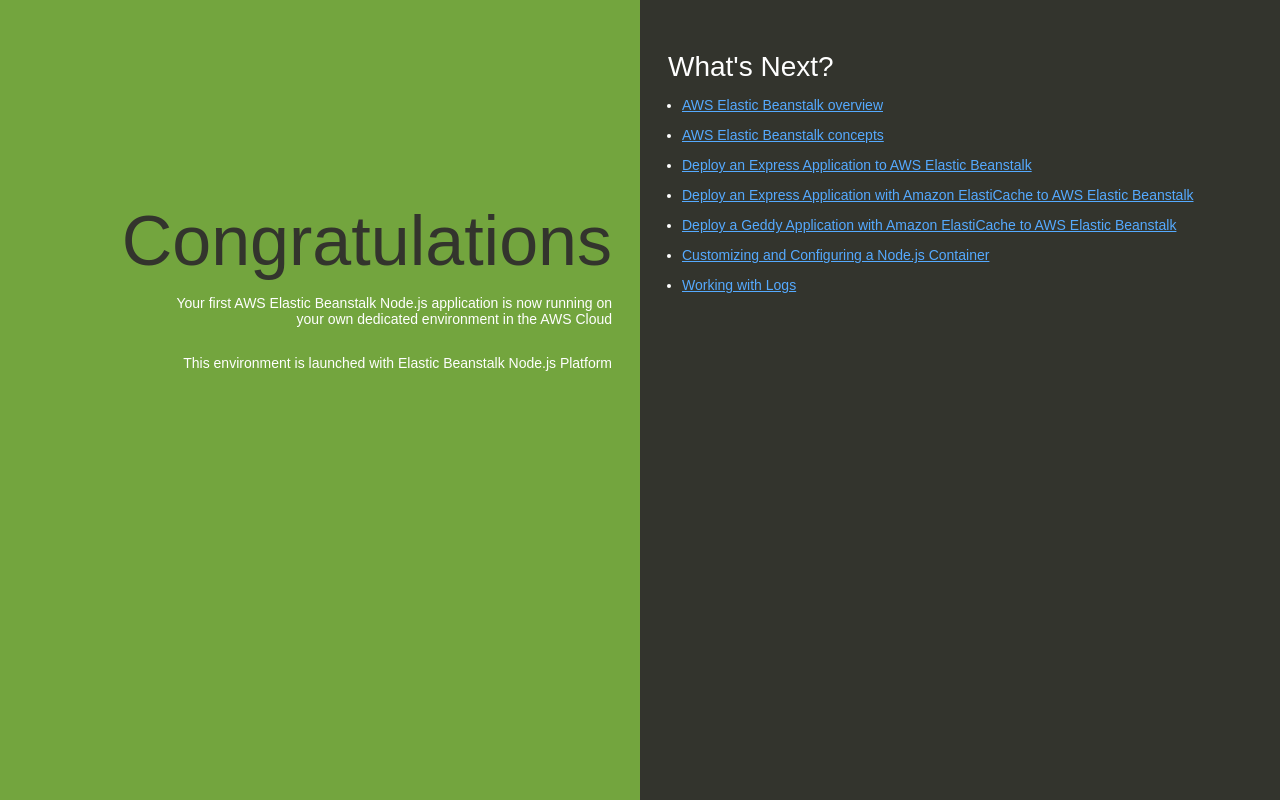
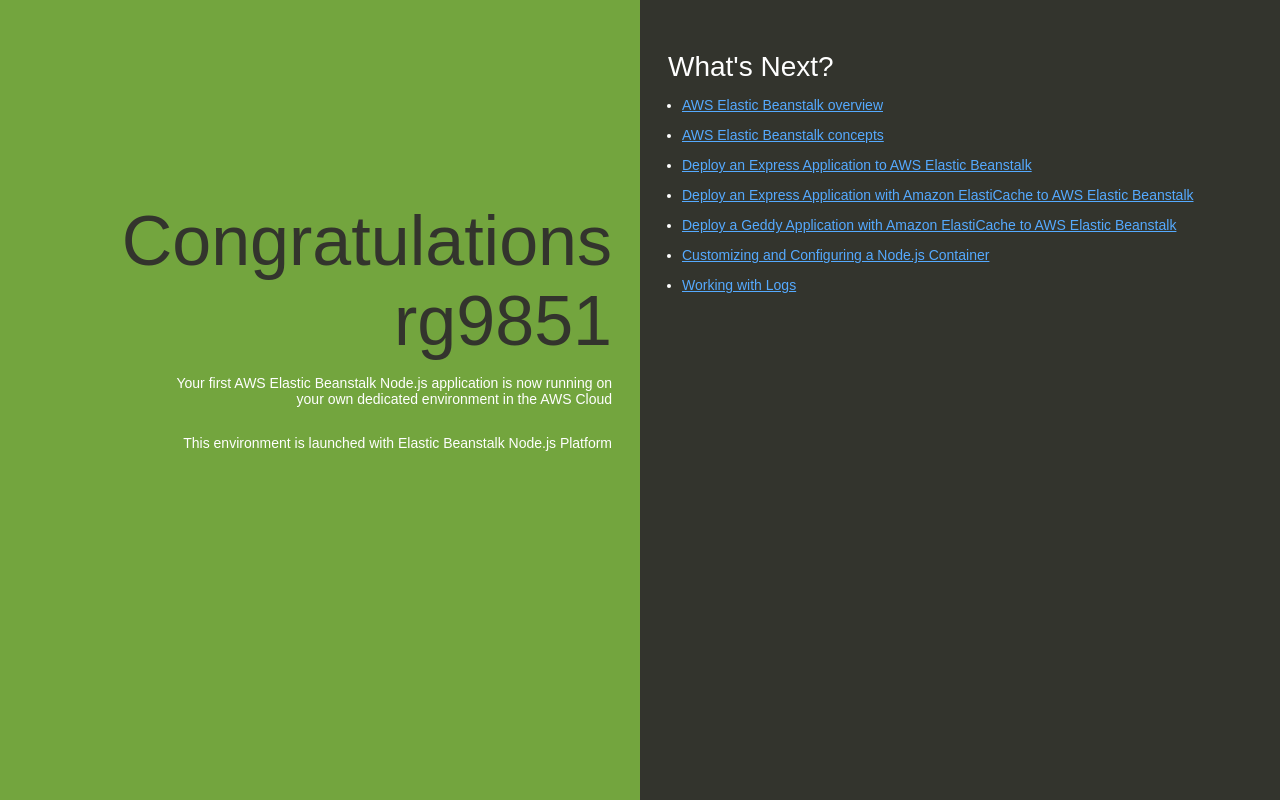
Before and after one commit to rushanggala/rg-test-node-app, a website: page index.html in a window 1280 px wide. Drawn offline with Linux system fonts and the light colour scheme.

Commit message:
changes in index.html

```diff
--- a/index.html
+++ b/index.html
@@ -74,7 +74,7 @@
   </head>
   <body>
     <div class="textColumn">
-      <h1>Congratulations</h1>
+      <h1>Congratulations rg9851</h1>
       <p>Your first AWS Elastic Beanstalk Node.js application is now running on your own dedicated environment in the AWS Cloud</p>
       <p>This environment is launched with Elastic Beanstalk Node.js Platform</p>
     </div>
```
